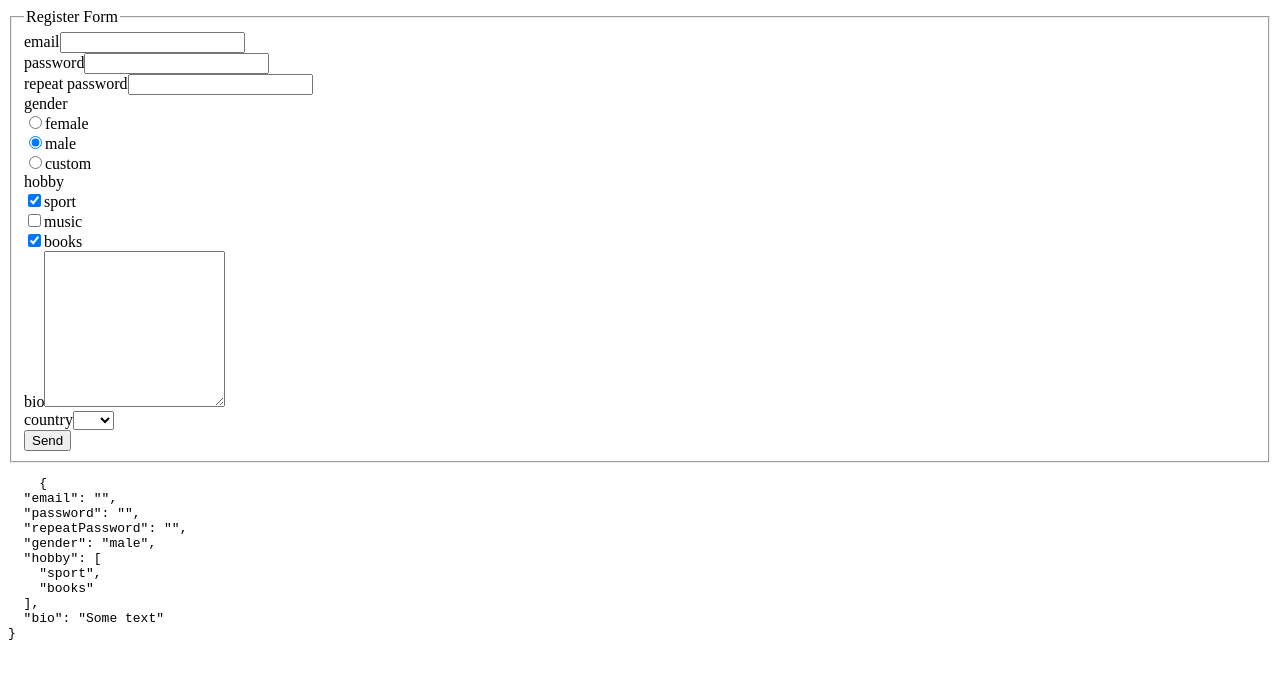
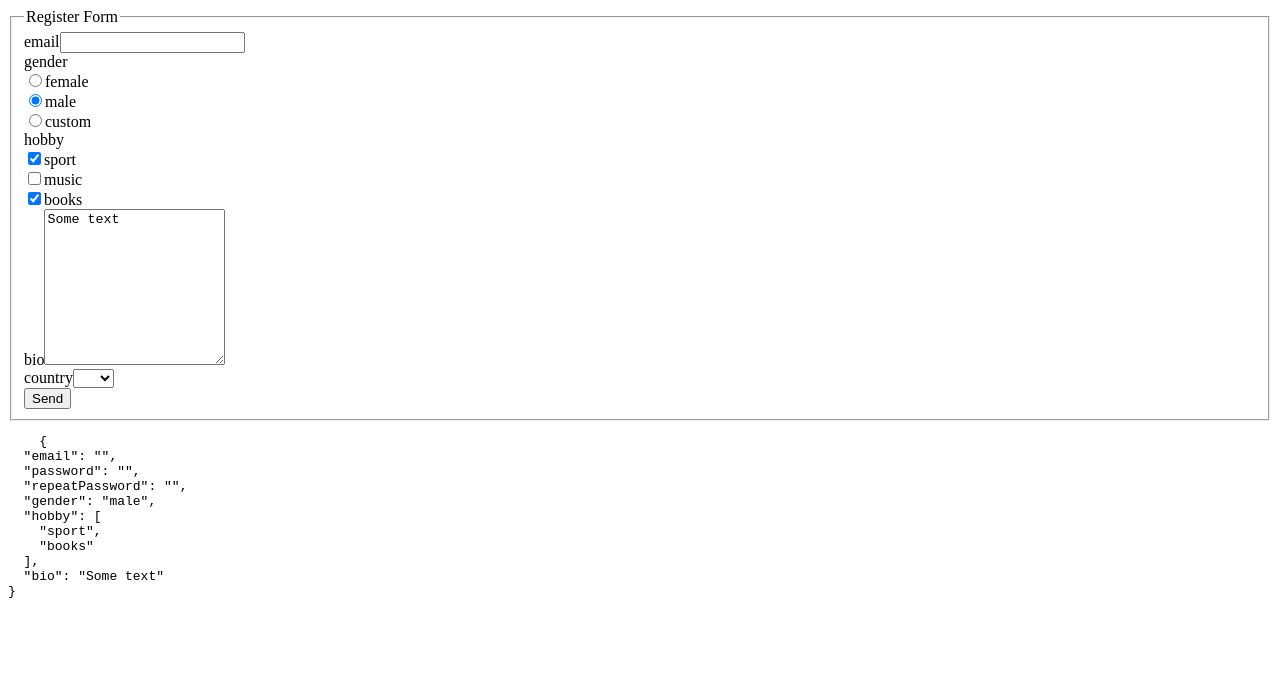
Before and after one commit to zbigiman1/vue-gen-form-1, a Vue app: page / in a window 1280 px wide. Shown: the top 678 px of the page. Built offline with nearby package versions, Linux system fonts and the light colour scheme.

Commit message:
condistional  fields

```diff
--- a/src/App.vue
+++ b/src/App.vue
@@ -44,7 +44,8 @@ const MyForm = useForm({
         label: 'password',
         type: 'password',
         component: 'input',
-        modelValue: ref(formData.value.email),
+        modelValue: ref(formData.value.password),
+        condition: () => formData.value.email,
         validation: [{
           role: 'required',
           message: 'Password is required'
@@ -70,7 +71,8 @@ const MyForm = useForm({
         label: 'repeat password',
         type: 'password',
         component: 'input',
-        modelValue: ref(formData.value.email),
+        condition: () => formData.value.password,
+        modelValue: ref(formData.value.repeatPassword),
         validation: [{
           role: 'required',
           message: 'The repeat password is required.'
@@ -106,7 +108,7 @@ const MyForm = useForm({
         rows: 10,
         cols: 2,
         component: 'textarea',
-        modelValue: ref(formData.value.email),
+        modelValue: ref(formData.value.bio),
         validation: [{
           role: 'required',
           message: 'Bio is required'
--- a/src/composables/useForm.ts
+++ b/src/composables/useForm.ts
@@ -16,10 +16,13 @@ export function useForm(props: Form) {
     }
 
     function renderFromField(field: FormField) {
-
         field.errors = ref([])
         field.pristine = ref(true)
         field.formData = props.formData
+
+        if (field.condition && !field.condition()) {
+            return
+        }
 
         switch (field.component) {
             case 'input':
--- a/src/composables/useValidation.ts
+++ b/src/composables/useValidation.ts
@@ -1,5 +1,4 @@
 import { FormField } from "@/types/types";
-import { ref } from "vue";
 
 export function validateField(field: FormField) {
 
--- a/src/types/types.ts
+++ b/src/types/types.ts
@@ -19,6 +19,7 @@ export interface FormField {
     pristine?: Ref<boolean>
     validation?: Validation[]
     errors?: Ref<string[]>
+    condition?: Function
 }
 
 export interface Form {
```
